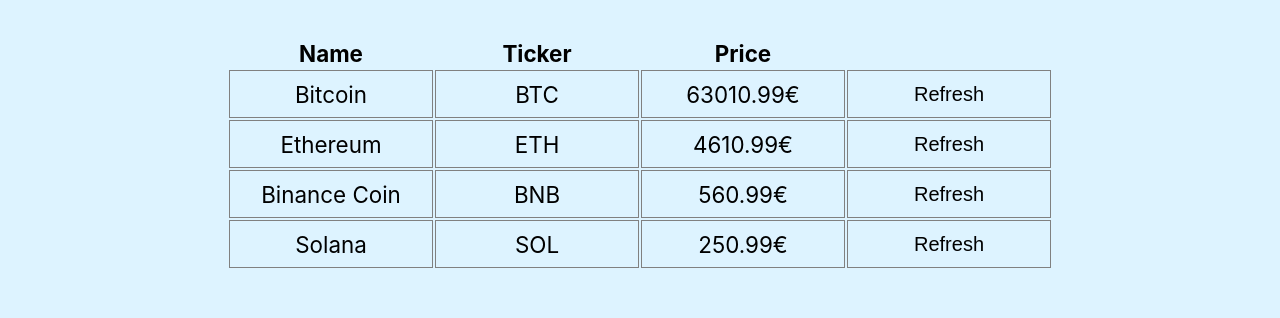
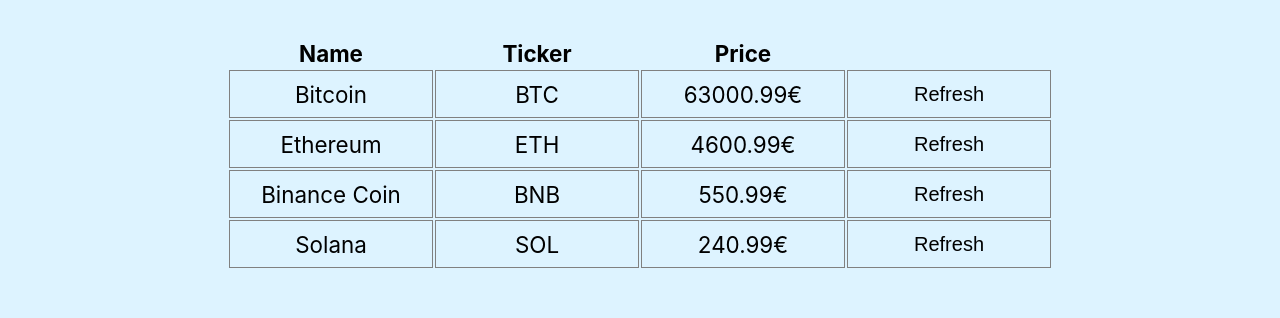
Before and after one commit to 0xTijan/crypto-tracker, a React (Create React App) app: page / in a window 1280 px wide. Shown: the part 239-557 px from the top of the page. Built offline with nearby package versions, Linux system fonts and the light colour scheme.

Commit message:
lifting state up

```diff
--- a/src/App.js
+++ b/src/App.js
@@ -46,15 +46,36 @@
         }
       ]
     }
+    this.handleRefresh = this.handleRefresh.bind(this);
   }
 
+  //we get the ticker from coin.jsx
+  handleRefresh(valueChangedTicker) {
+    //we desctructure coinData to get only ticker and than compatre that ticker to ticker that is imported from child (refreshed coin)
+    const newCoinsData = this.state.coinData.map(function( {ticker, name, price} ) {
+      let newPrice = price; //price from arguments
+      if(valueChangedTicker === ticker) {
+        //we manipulate the price
+        const randomPercentage = 0.995 + Math.random() * 0.01;
+          newPrice = (newPrice * randomPercentage).toFixed(2);
+
+      }
+      return { //returns to newCoin
+        ticker, //is the same as ticker: ticker --> but because they match we can write just ticker, same for name
+        name,
+        price: newPrice
+      }
+    });
+
+    this.setState({ coinData: newCoinsData })
+  }
 
   render() {
     return (
       <Div>
         <Header />
         <AccountBalance amount={this.state.balance}/>
-        <CoinList coinData={this.state.coinData} />
+        <CoinList coinData={this.state.coinData} handleRefresh={this.handleRefresh}/>
         {
           /*
           We can also pass arrays.
--- a/src/components/Coin/Coin.jsx
+++ b/src/components/Coin/Coin.jsx
@@ -21,47 +21,23 @@
 export default class Coin extends Component {
     constructor(props){
         super(props);
-        //State can only be initialized once and thet is in constructor!!!
-        this.state = {
-            price: this.props.price + 10
-        }
+        //If we dont bind we dont have access to props:
         this.handleClick = this.handleClick.bind(this);
     }
-    /*componentDidMount() {
-        const callback = () => {
-            //set the state to a new random value
-            const randomPercentage = 0.995 + Math.random() * 0.01;
-            //DONT DO THIS: this.state.price = this.state.price * randomPercentage; !!!
-            //statecant be initialize anywhere else than in a constructor !!!
 
-            // There is a specific way to update state --> this.setState
-            //inside we have an oldState
-            //we describe state as function of oldState
-
-            this.setState(function(oldState){
-                return{
-                    price: (oldState.price * randomPercentage).toFixed(3)
-                }
-            });
-        }
-        setInterval( callback, 1000 );
-    }*/
-    /**
-     * HancleClick method recieves an event object
-     */
     handleClick(event) {
         //Prevent the deafult action of submitting the form
         event.preventDefault(); //we get the event from handleClick
-
-        const randomPercentage = 0.995 + Math.random() * 0.01;
+        this.props.handleRefresh(this.props.ticker); // We can submit to the parent coin ticker - so with this in parent we can find a correct value
+        /*const randomPercentage = 0.995 + Math.random() * 0.01;
         this.setState(function(oldState){
             return{
                 price: (oldState.price * randomPercentage).toFixed(2)
             }
         });
-        /**
+
          * There is a problem:
-         *      - this state is not synchronized with main state (state in App.js)
+         *      - this state is not synchronized with main state (state in App.js) - on this level (Coin.jsx) price is different than on top level (App.js) - this is horrible
          */
     }
 
@@ -70,7 +46,7 @@
             <tr>
                 <Td>{this.props.name}</Td>
                 <Td>{this.props.ticker}</Td>
-                <Td>{this.state.price}€</Td>
+                <Td>{this.props.price}€</Td>
                 <Td>
                     <form action="#" method="POST">
                         <Button onClick={this.handleClick}>Refresh</Button>
--- a/src/components/CoinList/CoinList.jsx
+++ b/src/components/CoinList/CoinList.jsx
@@ -56,7 +56,13 @@
                   //We pass the state of main application as props - PROP DRILLING - you give the state of parent component (App) to child component (Coin)!
                   //And the child component may drill further and pass the state of the original grandparent component to the cild component fo the cild component!
                   //This way we can propogade (razmnožiti) state downwords in component hierchery App-->Coin-->...
-                  <Coin key={ticker} name={name} ticker={ticker} price={price} />
+                  <Coin
+                    key={ticker}
+                    handleRefresh={this.props.handleRefresh}
+                    name={name}
+                    ticker={ticker}
+                    price={price}
+                  />
                 )
               }
 
```
